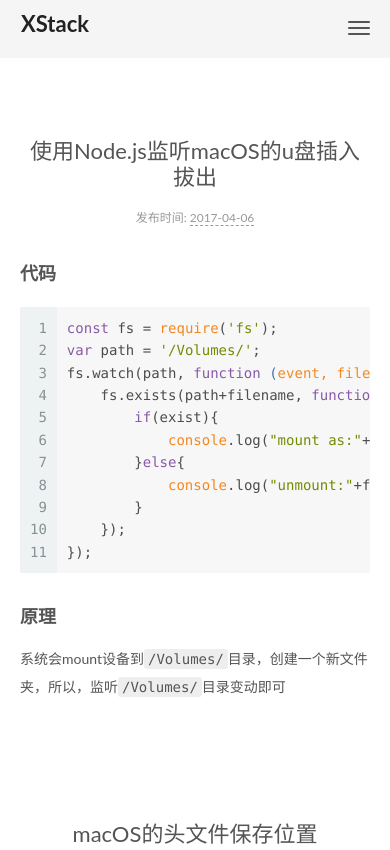
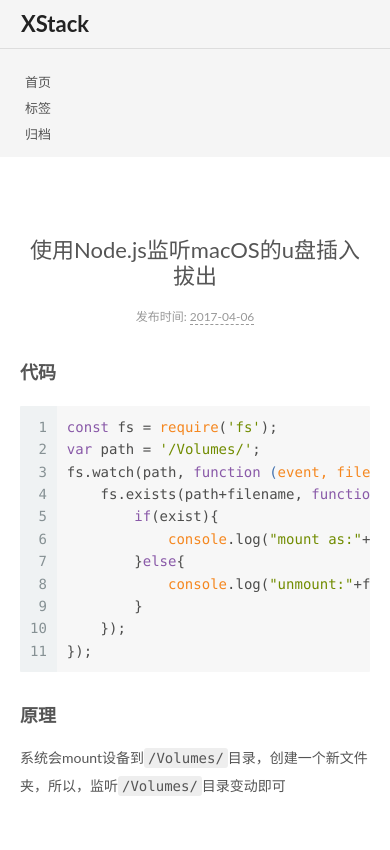
Before and after one commit to pengxiulin/pengxiulin.github.io, a plain HTML site: page page/2/index.html in a window 390 px wide. Shown: the top 850 px of the page. Drawn offline with Linux system fonts and the light colour scheme.

Commit message:
Site updated: 2019-11-15 20:50:22

```diff
--- a/css/main.css
+++ b/css/main.css
@@ -1203,11 +1203,6 @@ pre .javascript .function {
   top: 10px;
   left: 10px;
 }
-@media (max-width: 767px) {
-  .site-nav-toggle {
-    display: block;
-  }
-}
 .site-nav-toggle button {
   margin-top: 2px;
   padding: 9px 10px;
@@ -1216,7 +1211,7 @@ pre .javascript .function {
 }
 @media (max-width: 767px) {
   .site-nav {
-    display: none;
+    display: block;
     margin: 0 -10px;
     padding: 0 10px;
     clear: both;
@@ -1267,7 +1262,7 @@ pre .javascript .function {
   margin-right: 5px;
 }
 .use-motion .menu-item {
-  opacity: 0;
+  opacity: initial;
 }
 .post-body {
   overflow-wrap: break-word;
@@ -1895,7 +1890,7 @@ pre .javascript .function {
   width: 4px;
   height: 4px;
   border-radius: 50%;
-  background: #afffd6;
+  background: #0ff6e0;
 }
 .links-of-blogroll {
   font-size: 13px;
```
